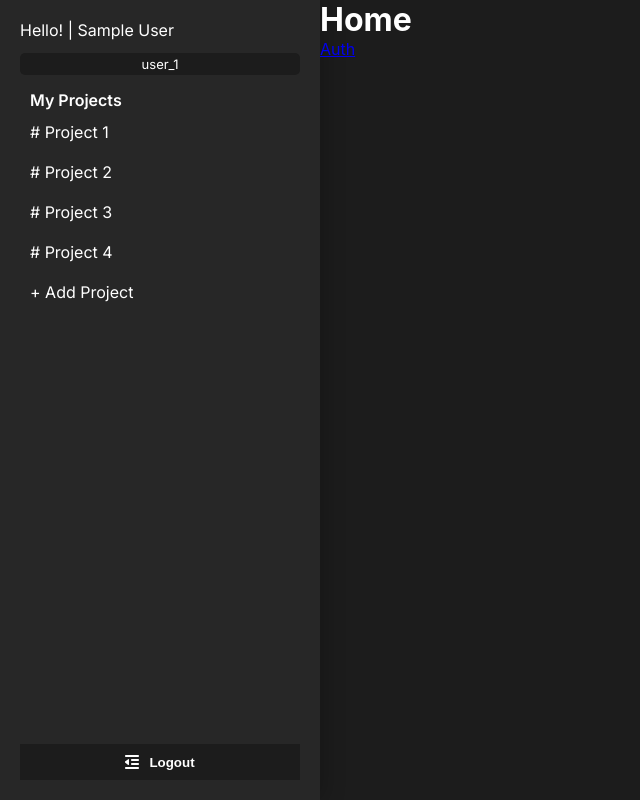
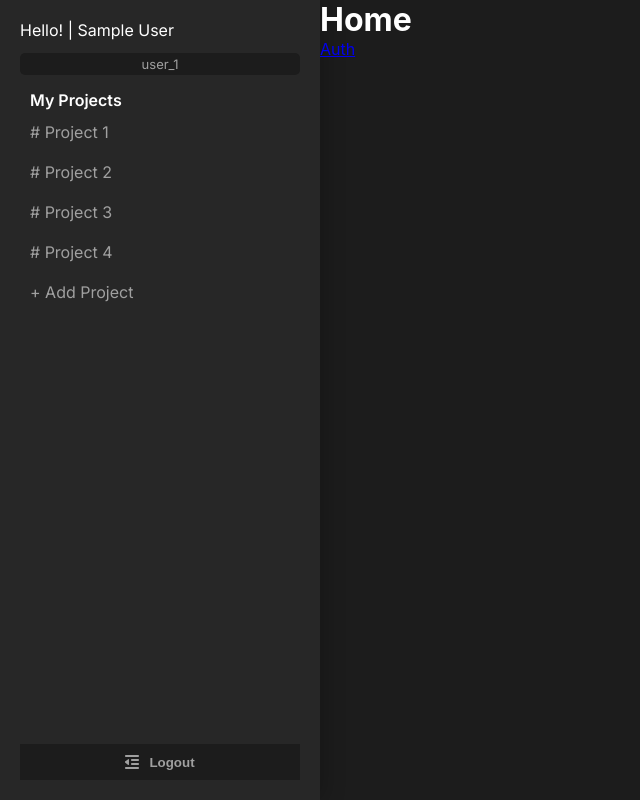
Before and after one commit to mmvergara/todoext, a Vue app: page / in a window 1280 px wide. Shown: the whole page, without its empty margins (0-640 px from the left). Built offline with nearby package versions, Linux system fonts and the light colour scheme; no server answers; sample sign-in values are in the browser's storage.

Commit message:
update-css-variables

```diff
--- a/src/assets/main.css
+++ b/src/assets/main.css
@@ -11,12 +11,13 @@
     "Apple Color Emoji", Helvetica, Arial, sans-serif, "Segoe UI Emoji",
     "Segoe UI Symbol";
   --dark-blue: #023b57;
-  --cyan-pri: #00d0ff;
-  --cyan-pri-: #059bbc;
+  --cyan-primary: #00d0ff;
+  --cyan-secondary: #059bbc;
+
   --dark-primary: #1c1c1c;
   --dark-secondary: #272727;
-  --logout-red:rgb(255, 130, 130);
-  --textt: #a0a0a0;
+  --logout-red: rgb(255, 130, 130);
+  --gray-primary: #a0a0a0;
 }
 
 input {
--- a/src/components/layout/Sidebar.vue
+++ b/src/components/layout/Sidebar.vue
@@ -84,7 +84,7 @@ onMounted(() => {
 .uid {
   font-size: small;
   border: none;
-  color: var(--text-grayed-out);
+  color: var(--gray-primary);
   background-color: var(--dark-primary);
 
   text-align: center;
@@ -96,7 +96,7 @@ onMounted(() => {
 
 .logout-btn {
   background-color: var(--dark-primary);
-  color: var(--text-grayed-out);
+  color: var(--gray-primary);
   font-weight: bold;
   border: none;
   padding: 10px;
@@ -133,7 +133,7 @@ onMounted(() => {
   border-radius: 5px;
   cursor: pointer;
   transition: background-color 0.2s ease-in-out;
-  color: var(--text-grayed-out);
+  color: var(--gray-primary);
   text-decoration: none;
 }
 
@@ -142,6 +142,6 @@ onMounted(() => {
 }
 
 .project.selected {
-  color: #00d0ff;
+  color: var(--cyan-primary);
 }
 </style>
--- a/src/views/AuthView.vue
+++ b/src/views/AuthView.vue
@@ -92,7 +92,7 @@ if (user.value.loggedIn) {
   font-size: 1.2rem;
   font-family: "Inter", sans-serif;
   font-weight: 400;
-  color: var(--text-grayed-out);
+  color: var(--gray-primary);
 }
 
 .auth-sub-container {
```
